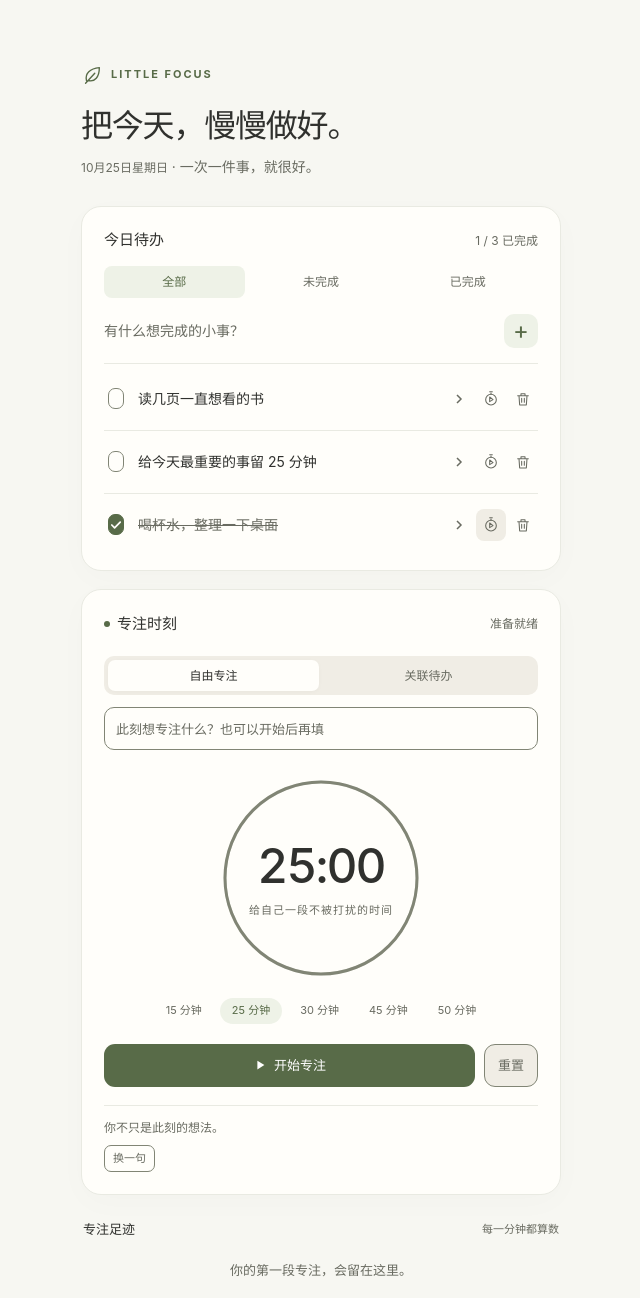
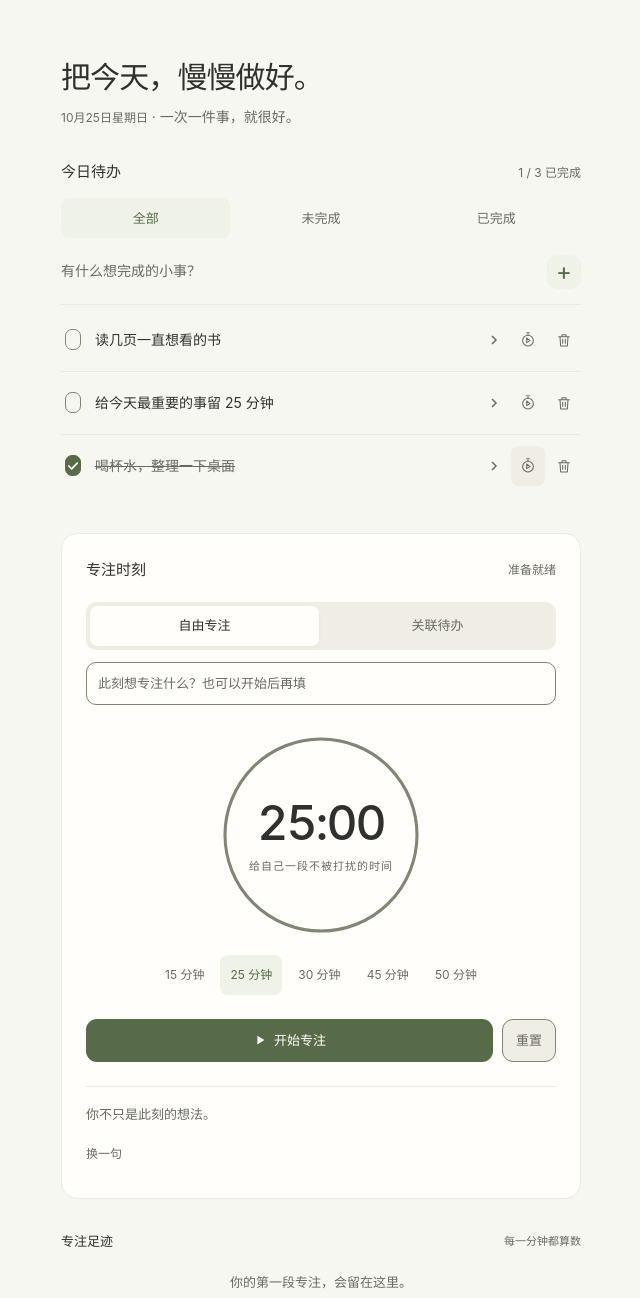
Before and after one commit to wei-yao/awesome-todos, a website: page index.html in a window 1280 px wide. Shown: the top 1298 px of the page, without its empty margins (319-959 px from the left). Drawn offline with Linux system fonts and the light colour scheme.

Commit message:
Simplify focus interface and reduce distracting visual motion
Co-authored-by: Copilot App <223556219+Copilot@users.noreply.github.com>

```diff
--- a/index.html
+++ b/index.html
@@ -7,7 +7,7 @@
   <title>Little Focus · 待办与番茄钟</title>
   <style>
     :root {
-      font-family: Inter, ui-sans-serif, -apple-system, BlinkMacSystemFont, "Segoe UI", "Microsoft YaHei", sans-serif;
+      font-family: ui-sans-serif, -apple-system, BlinkMacSystemFont, "Segoe UI", "Microsoft YaHei", sans-serif;
       color-scheme: light;
       color: var(--ink);
       background: var(--background);
@@ -41,22 +41,19 @@
     button { -webkit-tap-highlight-color: transparent; }
     button, input, select, textarea { outline-offset: 4px; accent-color: var(--accent); }
     :focus-visible { outline: 2px solid var(--accent); }
-    button { transition: background .18s, transform .18s, opacity .18s; }
-    button:active:not(:disabled) { transform: scale(.97); }
-    main { width: min(480px, calc(100% - 36px)); margin: 64px auto 36px; }
-    .eyebrow { display: flex; align-items: center; gap: 8px; color: var(--accent); font-size: 11px; font-weight: 700; letter-spacing: 2px; }
-    .brand-icon { width: 22px; height: 22px; }
-    .heading { display: flex; justify-content: space-between; align-items: center; margin-top: 20px; }
-    h1 { font-size: clamp(24px, 6vw, 32px); letter-spacing: -1.2px; font-weight: 650; line-height: 1.25; margin: 0; }
+    button { transition: background-color .16s ease-out, color .16s ease-out; }
+    main { width: min(520px, calc(100% - 40px)); margin: 56px auto 40px; }
+    .heading { display: flex; justify-content: space-between; align-items: center; }
+    h1 { font-size: clamp(24px, 6vw, 30px); letter-spacing: -.03em; font-weight: 600; line-height: 1.4; margin: 0; text-wrap: balance; }
     .date { color: var(--muted); font-size: 12px; }
-    .subtitle { color: var(--muted); margin: 10px 0 28px; font-size: 14px; }
-    .card { background: var(--surface); border: 1px solid var(--line); border-radius: 20px; box-shadow: var(--shadow); }
-    .tasks-card { padding: 21px 22px 10px; }
+    .subtitle { color: var(--muted); margin: 8px 0 32px; font-size: 14px; }
+    .card { background: var(--surface); border: 1px solid var(--line); border-radius: 16px; }
+    .tasks-card { padding: 0 0 8px; background: transparent; border: 0; border-radius: 0; }
     .section-head { display: flex; align-items: center; justify-content: space-between; gap: 12px; }
     h2 { font-size: 15px; font-weight: 650; margin: 0; }
     .count { color: var(--muted); font-size: 12px; }
     .task-filters { display: flex; gap: 6px; margin-top: 14px; }
-    .task-filters button { flex: 1; border: 0; border-radius: 8px; padding: 6px; background: transparent; color: var(--muted); font-size: 12px; }
+    .task-filters button { flex: 1; min-height: 40px; border: 0; border-radius: 8px; padding: 6px; background: transparent; color: var(--muted); font-size: 13px; }
     .task-filters button[aria-pressed="true"] { background: var(--accent-soft); color: var(--accent); }
     .add-form { display: flex; gap: 8px; border-bottom: 1px solid var(--line); margin-top: 14px; padding-bottom: 13px; }
     .add-form input { min-width: 0; flex: 1; border: 0; background: transparent; color: var(--ink); padding: 8px 0; font-size: 14px; }
@@ -64,14 +61,13 @@
     .add-btn { width: 34px; height: 34px; align-self: center; background: var(--accent-soft); color: var(--accent); border: 0; border-radius: 10px; font-size: 24px; line-height: 1; }
     .add-btn:hover { background: var(--line); }
     .task-list { list-style: none; margin: 0; padding: 4px 0; }
-    .task { animation: appear .25s ease both; }
     .task + .task { border-top: 1px solid var(--line); }
     .task-row, .step-row { display: flex; align-items: center; gap: 11px; min-height: 62px; }
     .completion { display: grid; place-items: center; position: relative; flex: 0 0 23px; min-height: 34px; cursor: pointer; }
     .completion input { position: absolute; width: 22px; height: 22px; opacity: 0; margin: 0; cursor: pointer; }
     .check { display: grid; place-items: center; flex: 0 0 21px; height: 21px; border: 1.5px solid var(--control-line); border-radius: 7px; transition: background .25s, border-color .25s, transform .25s; }
     .check svg { width: 14px; fill: none; stroke: var(--surface); stroke-width: 2.5; stroke-linecap: round; stroke-linejoin: round; stroke-dasharray: 22; stroke-dashoffset: 22; transition: stroke-dashoffset .28s .06s; }
-    .completion input:checked + .check { background: var(--accent); border-color: var(--accent); animation: check-pop .3s ease; }
+    .completion input:checked + .check { background: var(--accent); border-color: var(--accent); }
     .completion input:checked + .check svg { stroke-dashoffset: 0; }
     .completion input:focus-visible + .check { outline: 2px solid var(--accent); outline-offset: 4px; }
     .task-text { min-width: 0; overflow-wrap: anywhere; font-size: 14px; transition: color .25s; text-decoration: line-through transparent; text-decoration-thickness: 1px; }
@@ -82,7 +78,7 @@
     .task-progress { display: block; font-size: 11px; color: var(--muted); margin-top: 2px; }
     .chevron { width: 12px; height: 12px; flex-shrink: 0; fill: none; stroke: var(--muted); stroke-width: 1.5; transition: transform .2s; }
     .task-title[aria-expanded="true"] .chevron { transform: rotate(90deg); }
-    .task-panel { margin-bottom: 14px; border: 1px solid var(--line); border-radius: 12px; padding: 14px; background: var(--surface); animation: appear .2s ease; }
+    .task-panel { margin: 0 0 16px 34px; border-top: 1px solid var(--line); padding: 14px 0 0; }
     .panel-heading { color: var(--muted); font-size: 11px; font-weight: 600; margin: 0; }
     .step-list { list-style: none; padding: 0; margin: 4px 0 0; }
     .step + .step { border-top: 1px solid var(--line); }
@@ -103,21 +99,20 @@
     .step-form .add-btn { width: 29px; height: 29px; font-size: 21px; }
     .focus-target { margin: 10px 0 0; color: var(--accent); font-size: 12px; overflow-wrap: anywhere; }
     .task-actions { display: flex; gap: 2px; flex-shrink: 0; }
-    .icon-btn { border: none; background: transparent; color: var(--muted); border-radius: 8px; width: 30px; height: 32px; display: grid; place-items: center; }
+    .icon-btn { border: none; background: transparent; color: var(--muted); border-radius: 8px; width: 34px; height: 40px; display: grid; place-items: center; }
     .icon-btn svg { width: 16px; height: 16px; fill: none; stroke: currentColor; stroke-width: 1.6; stroke-linecap: round; stroke-linejoin: round; }
     .icon-btn:hover:not(:disabled) { background: var(--accent-soft); color: var(--accent); }
     .delete-btn:hover:not(:disabled) { color: var(--danger) !important; background: var(--danger-soft) !important; }
     .empty { margin: 20px 0; font-size: 13px; color: var(--muted); text-align: center; }
-    .focus-card { margin-top: 18px; padding: 22px; overflow: hidden; }
+    .focus-card { margin-top: 24px; padding: 24px; }
     .focus-label { display: flex; align-items: center; gap: 7px; }
-    .small-dot { width: 6px; height: 6px; border-radius: 50%; background: var(--accent); }
     .timer-status { color: var(--muted); font-size: 12px; }
     .mode-tabs { display: flex; padding: 4px; background: var(--timer); border-radius: 10px; margin-top: 20px; gap: 4px; }
-    .mode-tabs button { flex: 1; border: 0; border-radius: 7px; padding: 6px; color: var(--muted); background: transparent; font-size: 12px; }
+    .mode-tabs button { flex: 1; min-height: 40px; border: 0; border-radius: 7px; padding: 6px; color: var(--muted); background: transparent; font-size: 13px; }
     .mode-tabs button[aria-selected="true"] { background: var(--surface); color: var(--ink); box-shadow: 0 1px 4px #00000008; }
     .focus-input { display: block; width: 100%; background: transparent; color: var(--ink); border: 1px solid var(--line); border-radius: 10px; font-size: 13px; padding: 10px 11px; height: 43px; margin-top: 12px; }
-    .timer-area { text-align: center; padding: 26px 0 20px; }
-    .timer-ring { width: 204px; height: 204px; margin: auto; position: relative; display: grid; place-items: center; }
+    .timer-area { text-align: center; padding: 28px 0 24px; }
+    .timer-ring { width: min(204px, 100%); aspect-ratio: 1; margin: auto; position: relative; display: grid; place-items: center; }
     .ring { position: absolute; inset: 0; width: 100%; height: 100%; transform: rotate(-90deg); }
     .ring circle { fill: none; stroke-width: 3; }
     .ring-track { stroke: var(--line); }
@@ -125,7 +120,7 @@
     .time { display: block; font-size: 48px; line-height: 1.2; font-weight: 450; letter-spacing: -2px; font-variant-numeric: tabular-nums; }
     .timer-caption { font-size: 11px; color: var(--muted); margin-top: 7px; letter-spacing: 1px; }
     .duration { display: flex; flex-wrap: wrap; justify-content: center; gap: 6px; margin-top: 18px; }
-    .duration button { border: 0; border-radius: 20px; padding: 4px 12px; background: transparent; font-size: 11px; color: var(--muted); }
+    .duration button { min-height: 40px; border: 0; border-radius: 8px; padding: 6px 10px; background: transparent; font-size: 12px; color: var(--muted); }
     .duration button[aria-pressed="true"] { color: var(--accent); background: var(--accent-soft); }
     .controls { display: flex; align-items: center; gap: 9px; }
     .primary { flex: 1; border: 0; background: var(--primary); color: var(--on-primary); border-radius: 11px; padding: 11px; font-size: 13px; font-weight: 600; display: flex; align-items: center; justify-content: center; gap: 7px; }
@@ -134,13 +129,14 @@
     .secondary { border: 1px solid var(--line); background: transparent; border-radius: 11px; padding: 10px 13px; font-size: 13px; }
     .finish { display: block; margin: 12px auto 0; font-size: 12px; border: 0; background: transparent; color: var(--muted); padding: 3px 10px; }
     .finish:hover { color: var(--accent); }
-    .support { margin-top: 18px; border-top: 1px solid var(--line); padding-top: 12px; color: var(--muted); font-size: 12px; }
+    .support { margin-top: 24px; border-top: 1px solid var(--line); padding-top: 16px; color: var(--muted); font-size: 13px; line-height: 1.8; }
     .support p { margin: 0 0 8px; }
     .quiet-actions { display: flex; flex-wrap: wrap; gap: 6px; }
-    .quiet-actions button { border: 1px solid var(--line); border-radius: 7px; background: transparent; color: inherit; padding: 4px 8px; font-size: 11px; }
-    .settings-card { padding: 22px; }
+    .quiet-actions button { min-height: 40px; border: 1px solid var(--line); border-radius: 7px; background: transparent; color: inherit; padding: 6px 10px; font-size: 12px; }
+    .support .quiet-actions button { border: 0; padding: 4px 8px; margin-left: -8px; }
+    .settings-card { padding: 24px; }
     .motto-list { list-style: none; margin: 16px 0; padding: 0; }
-    .motto-item { border-top: 1px solid var(--line); padding: 12px 0; }
+    .motto-item { border-top: 1px solid var(--line); padding: 20px 0; }
     .motto-item textarea { min-height: 60px; }
     .motto-item select { max-width: 100%; background: var(--surface); color: var(--ink); border: 1px solid var(--line); border-radius: 7px; padding: 4px 8px; }
     .settings-copy { font-size: 12px; color: var(--muted); }
@@ -148,11 +144,11 @@
     .rest-prompt { margin-top: 14px; font-size: 13px; color: var(--ink); }
     .rest-suggestion { margin-top: 14px; font-size: 12px; color: var(--muted); }
     .rest-suggestion p { margin: 0 0 8px; }
-    .history { padding: 24px 2px 0; }
+    .history { padding: 32px 0 0; }
     .history h2 { font-size: 13px; }
     .history-total { font-size: 11px; color: var(--muted); }
     .history-list { list-style: none; padding: 0; margin: 12px 0 0; }
-    .history-item { display: flex; gap: 10px; padding: 12px 0; border-bottom: 1px solid var(--line); align-items: flex-start; animation: appear .25s ease; }
+    .history-item { display: flex; gap: 10px; padding: 14px 0; border-bottom: 1px solid var(--line); align-items: flex-start; }
     .history-icon { background: var(--accent-soft); color: var(--accent); border-radius: 8px; padding: 2px 7px; font-size: 13px; }
     .history-copy { flex: 1; min-width: 0; }
     .history-name { font-size: 13px; overflow-wrap: anywhere; }
@@ -170,9 +166,14 @@
     .cloud-controls button, .cloud-controls a, .cloud-controls select, .backup-controls button, .backup-controls label { border-color: var(--control-line); }
     [inert] { cursor: not-allowed; }
     [hidden] { display: none !important; }
-    @keyframes appear { from { opacity: 0; transform: translateY(5px); } to { opacity: 1; transform: translateY(0); } }
-    @keyframes check-pop { 50% { transform: scale(1.16); } }
-    @media (max-width: 520px) { main { margin-top: 32px; } .tasks-card, .focus-card { padding-left: 18px; padding-right: 18px; } }
+    @media (max-width: 520px) {
+      main { margin-top: 32px; }
+      .focus-card, .settings-card { padding: 18px; }
+      .task-row { gap: 8px; }
+      .task-actions { gap: 0; }
+      .icon-btn { width: 30px; }
+      .task-panel { margin-left: 31px; }
+    }
     @media (prefers-color-scheme: dark) {
       :root { color-scheme: dark; --background: #181818; --surface: #242424; --ink: #ededed; --muted: #b5b5b5; --line: #414141; --control-line: #909090; --accent: #a5c6b0; --accent-soft: #303030; --timer: #303030; --primary: #dedede; --on-primary: #202020; --primary-hover: #ffffff; --danger: #ffaaaa; --danger-soft: #392626; --shadow: none; }
     }
@@ -182,10 +183,6 @@
 <body>
   <main>
     <header>
-      <div class="eyebrow">
-        <svg class="brand-icon" viewBox="0 0 24 24" fill="none" aria-hidden="true"><path d="M6 18C4 10 10 5 20 4c0 10-5 16-12 14M5 21 15 10" stroke="currentColor" stroke-width="1.5" stroke-linecap="round" stroke-linejoin="round"/></svg>
-        LITTLE FOCUS
-      </div>
       <div class="heading"><h1>把今天，慢慢做好。</h1></div>
       <p class="subtitle"><span id="today" class="date"></span> · 一次一件事，就很好。</p>
     </header>
@@ -222,7 +219,7 @@
     </section>
     <section class="card focus-card" aria-labelledby="focus-heading">
       <div class="section-head">
-        <h2 id="focus-heading" class="focus-label"><span class="small-dot"></span>专注时刻</h2>
+        <h2 id="focus-heading" class="focus-label">专注时刻</h2>
         <span id="timer-status" class="timer-status">准备就绪</span>
       </div>
       <div class="mode-tabs" role="tablist" aria-label="专注模式">
```
Also changed, not shown: README.md.
